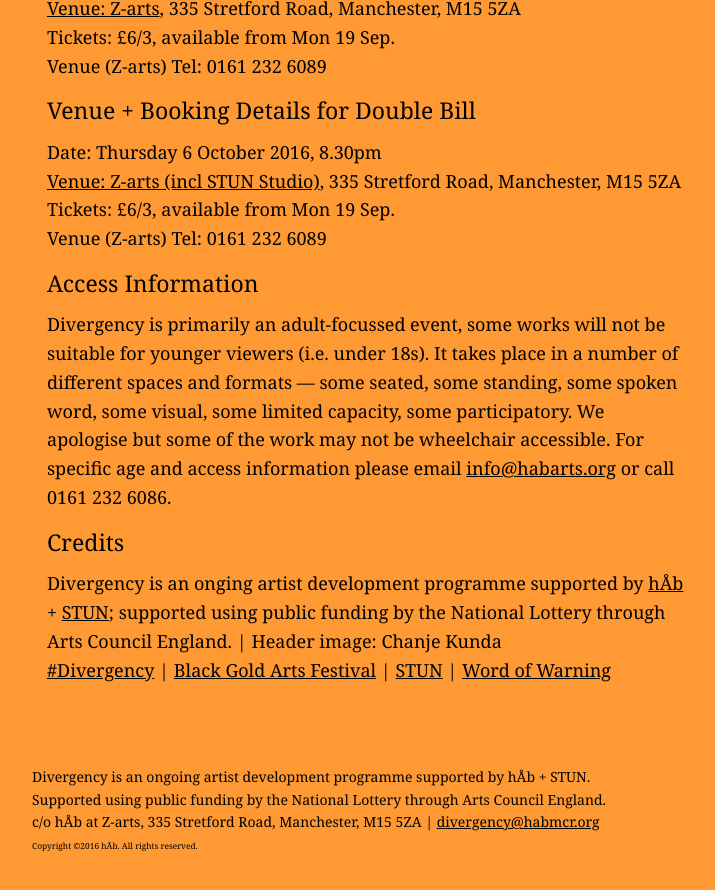
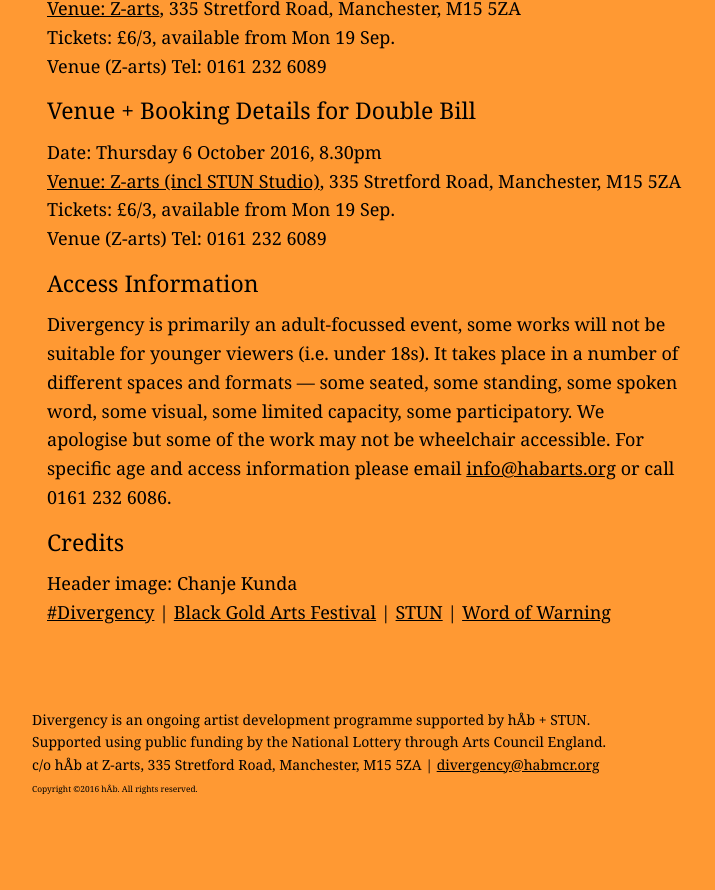
Before and after one commit to divergencymcr/divergencymcr.github.io, a Jekyll site: the page built from current/event/Divergency/index.md, in a window 1280 px wide and 900 px high, scrolled down 1547 px. Shown: the top 890 px of the window, without its empty margins (108-823 px from the left). Built offline with Jekyll 4.4.1, drawn with Linux system fonts in a browser that asks for light colours; after the commit the page ends 2389 px from its top, so only the background shows below that; some of the changed text lies outside the part shown.

Commit message:
Update index.md

```diff
--- a/current/event/Divergency/index.md
+++ b/current/event/Divergency/index.md
@@ -60,5 +60,5 @@
 Divergency is primarily an adult-focussed event, some works will not be suitable for younger viewers (i.e. under 18s). It takes place in a number of different spaces and formats — some seated, some standing, some spoken word, some visual, some limited capacity, some participatory. We apologise but some of the work may not be wheelchair accessible. For specific age and access information please email <mailto:info@habarts.org> or call 0161 232 6086.
 
 #### Credits
-Divergency is an onging artist development programme supported by [hÅb](/hab) + <a href="http://stunlive.com" target="_blank">STUN</a>; supported using public funding by the National Lottery through Arts Council England. | Header image: Chanje Kunda
+Header image: Chanje Kunda
 <a href="http://twitter.com/hashtag/Divergency" target="_blank">#Divergency</a> | <a href="http://bgafestival.com" target="_blank">Black Gold Arts Festival</a> | <a href="http://stunlive.com" target="_blank">STUN</a> | <a href="http://wordofwarning.org" target="_blank">Word of Warning</a>
```
Also changed, not shown: other parts of current/event/Divergency/index.md (+1 -1 lines).
